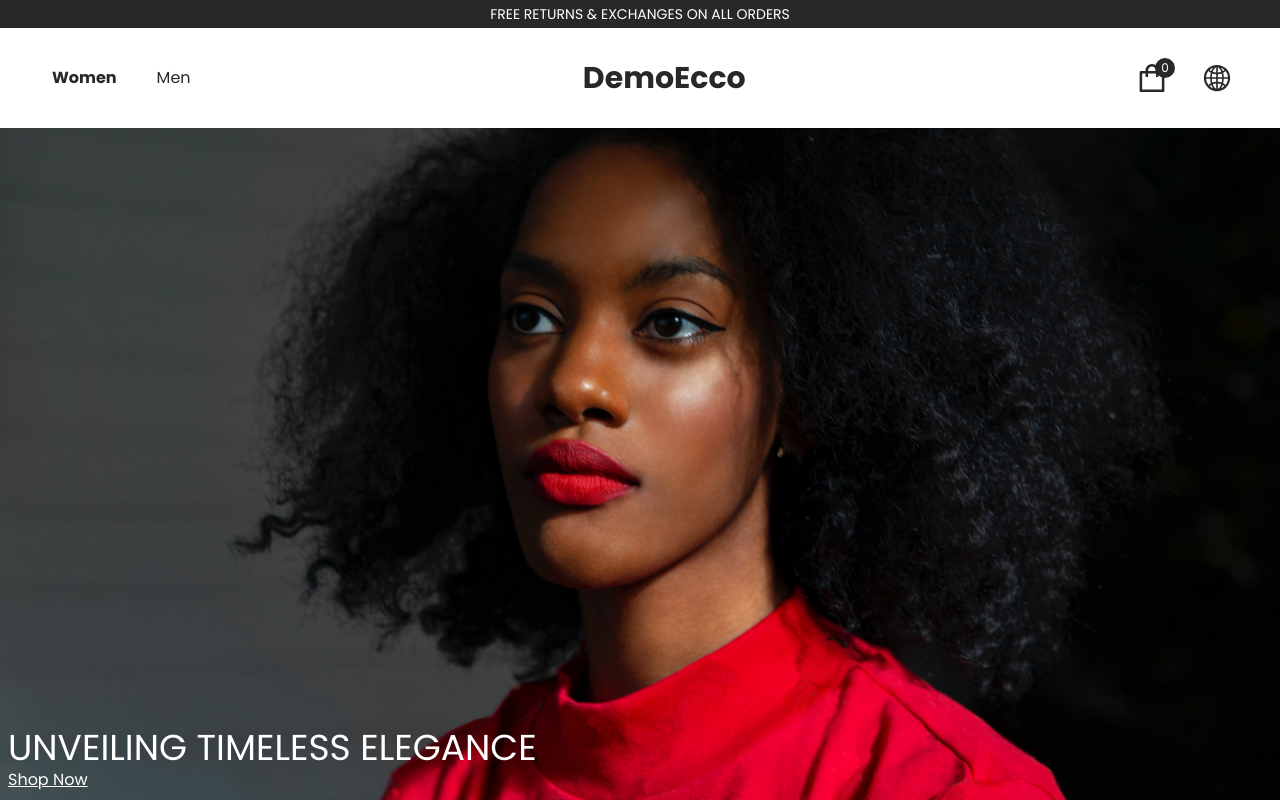
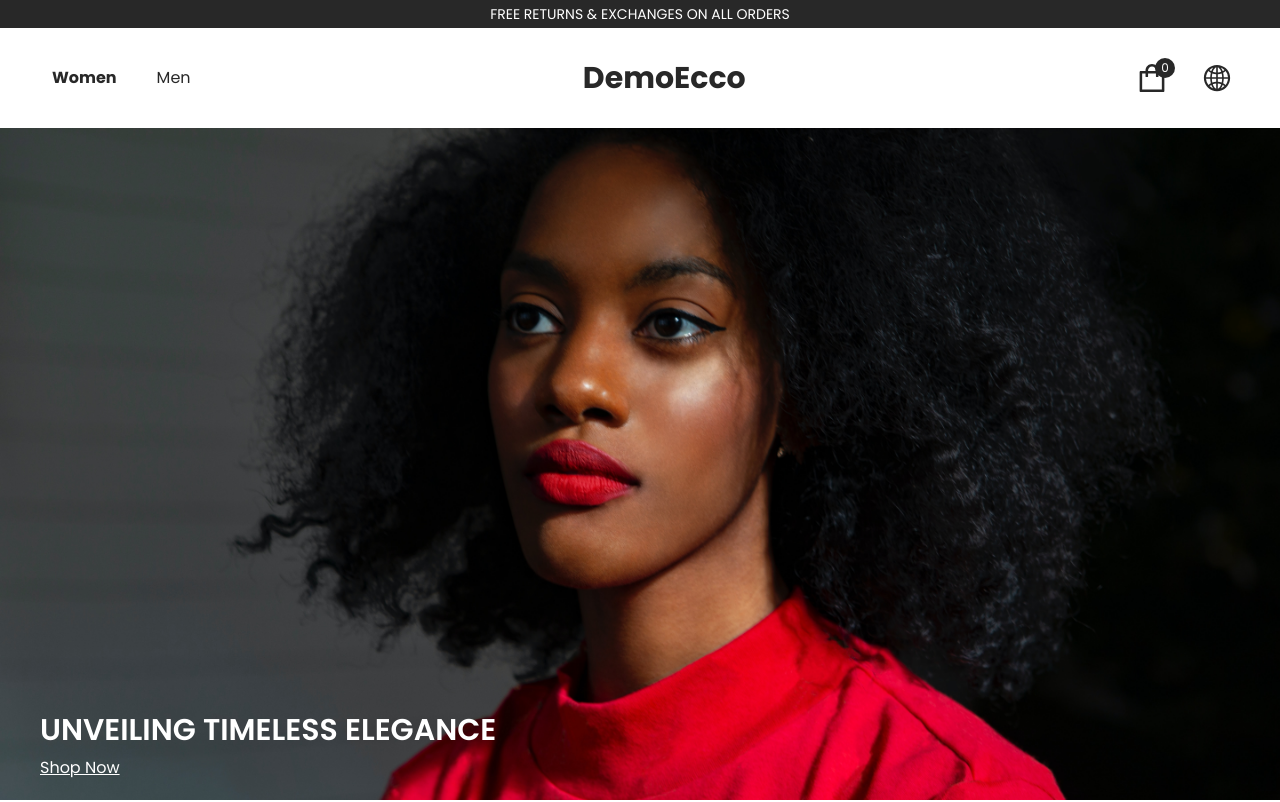
Before and after one commit to chaedoesntcode/demo-ecco, a React (Create React App) app: page / in a window 1280 px wide. Shown: the top 802 px of the page. Built offline with nearby package versions, Linux system fonts and the light colour scheme; no server answers.

Commit message:
update hero styling

```diff
--- a/src/components/Hero.js
+++ b/src/components/Hero.js
@@ -16,18 +16,19 @@ const Hero = ({ activeTab }) => {
   };
 
   const scrollToNextSection = () => {
-    const nextSection = document.getElementById('products-slider'); // Replace 'next-section' with the actual ID of the next section
+    const nextSection = document.getElementById('products-slider');
     if (nextSection) {
       nextSection.scrollIntoView({ behavior: 'smooth' });
     }
   };
 
   return <section>
-    <div className='bg-[#f5f5f5] bg-center bg-cover  flex flex-col justify-end text-white p-2' style={{ ...divStyle, height: 'calc(100vh - 128px)' }}>
-      <h2 className='text-4xl uppercase'>Unveiling Timeless Elegance</h2>
-      <Link to={`/${activeTab}`} className='underline' onClick={scrollToNextSection}>Shop Now</Link>
+    <div className='bg-[#f5f5f5] bg-center bg-cover flex justify-start items-end px-5 lg:px-10' style={{ ...divStyle, height: 'calc(100vh - 128px)' }}>
+        <div className='flex flex-col gap-y-2 text-white justify-centerw-full py-5 xl:w-2/3'>
+            <h2 className='text-3xl font-semibold uppercase'>Unveiling Timeless Elegance</h2>
+            <Link to={`/${activeTab}`} className='underline' onClick={scrollToNextSection}>Shop Now</Link>
+        </div>
     </div>
-
   </section>;
 };
 
```
